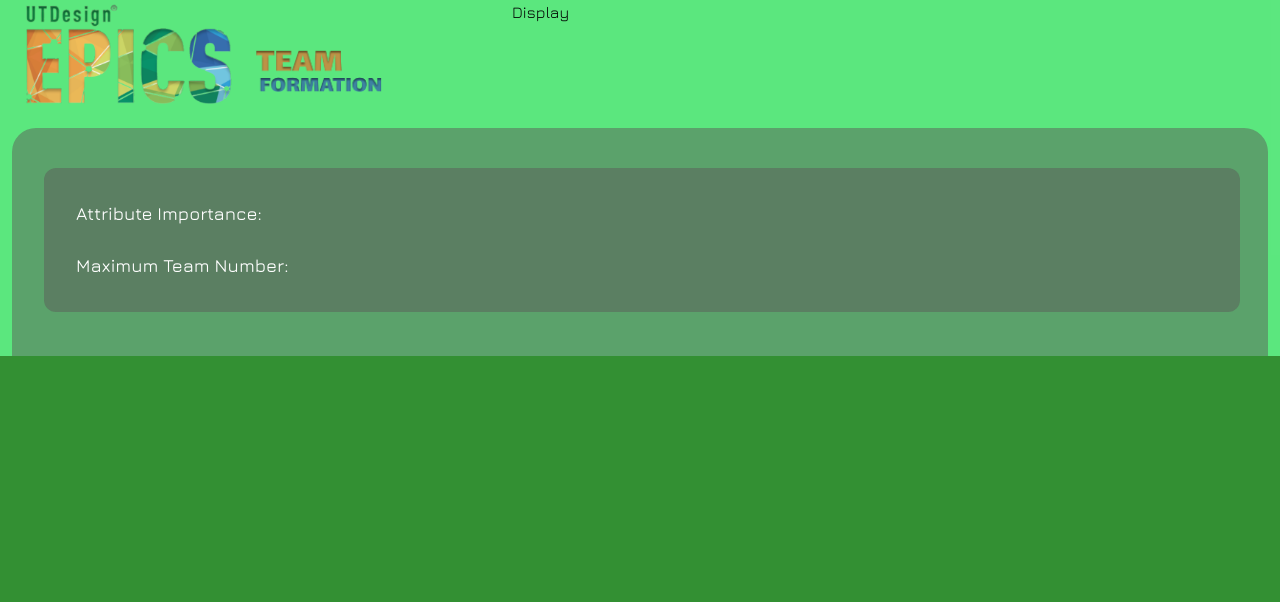
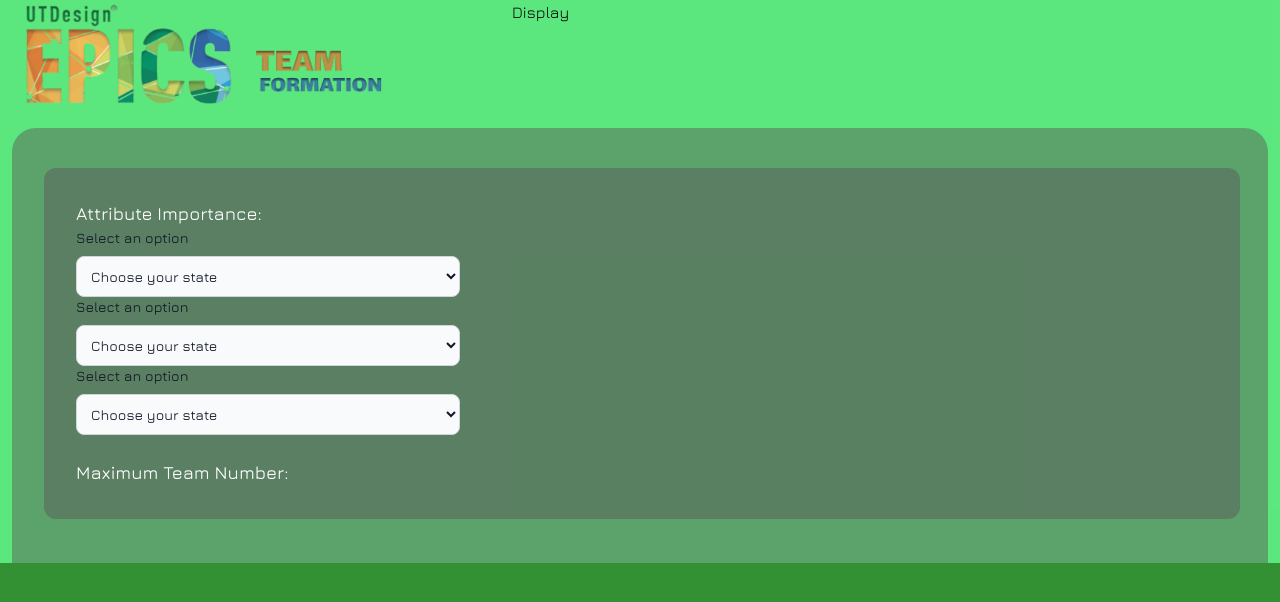
Before and after one commit to UTDallasEPICS/Teambuilder, a Next.js app: page /display in a window 1280 px wide. Shown: the top 602 px of the page. Built offline with nearby package versions, Linux system fonts and the light colour scheme; a web font is replaced by a local one.

Commit message:
Update page.tsx

```diff
--- a/app/display/page.tsx
+++ b/app/display/page.tsx
@@ -25,11 +25,35 @@
       <div className='border-solid rounded-t-3xl box-border ml-3 mr-3 bg-[rgba(90,91,88,0.49)] pl-4 pt-7 pb-11'>
 
       <div className = "p-8 ml-4 mt-3 mr-7 bg-[rgba(90,91,88,0.49)] rounded-xl flex flex-col">
-            <div className = "mt-0.2 text-lg text-white font-medium">
+            <div className = "text-lg text-white font-medium">
               <h1>Attribute Importance: </h1>
+              <form className = "max-w-sm">
+                <label htmlFor = "state" className = "block mb-2 text-sm font-medium text-gray-900 dark:text-white">Select an option</label>
+                <select id="countries" className="bg-gray-50 border border-gray-300 text-gray-900 text-sm rounded-lg focus:ring-blue-500 focus:border-blue-500 block w-full p-2.5 dark:bg-gray-700 dark:border-gray-600 dark:placeholder-gray-400 dark:text-white dark:focus:ring-blue-500 dark:focus:border-blue-500">
+                <option selected>Choose your state</option>
+                <option value="Skill Match">Skill Match</option>
+                <option value="Project Preference">Project Preference</option>
+                <option value="Classification">Classification</option>
+                </select>
+                <label htmlFor = "state" className = "block mb-2 text-sm font-medium text-gray-900 dark:text-white">Select an option</label>
+                <select id="countries" className="bg-gray-50 border border-gray-300 text-gray-900 text-sm rounded-lg focus:ring-blue-500 focus:border-blue-500 block w-full p-2.5 dark:bg-gray-700 dark:border-gray-600 dark:placeholder-gray-400 dark:text-white dark:focus:ring-blue-500 dark:focus:border-blue-500">
+                <option selected>Choose your state</option>
+                <option value="Skill Match">Skill Match</option>
+                <option value="Project Preference">Project Preference</option>
+                <option value="Classification">Classification</option>
+                </select>
+                <label htmlFor = "state" className = "block mb-2 text-sm font-medium text-gray-900 dark:text-white">Select an option</label>
+                <select id="countries" className="bg-gray-50 border border-gray-300 text-gray-900 text-sm rounded-lg focus:ring-blue-500 focus:border-blue-500 block w-full p-2.5 dark:bg-gray-700 dark:border-gray-600 dark:placeholder-gray-400 dark:text-white dark:focus:ring-blue-500 dark:focus:border-blue-500">
+                <option selected>Choose your state</option>
+                <option value="Skill Match">Skill Match</option>
+                <option value="Project Preference">Project Preference</option>
+                <option value="Classification">Classification</option>
+                </select>
+              </form>
             </div>
             <div className = " mt-6 text-lg text-white font-medium">
               <h1>Maximum Team Number: </h1>
+
             </div>
         </div>
       </div>
```
